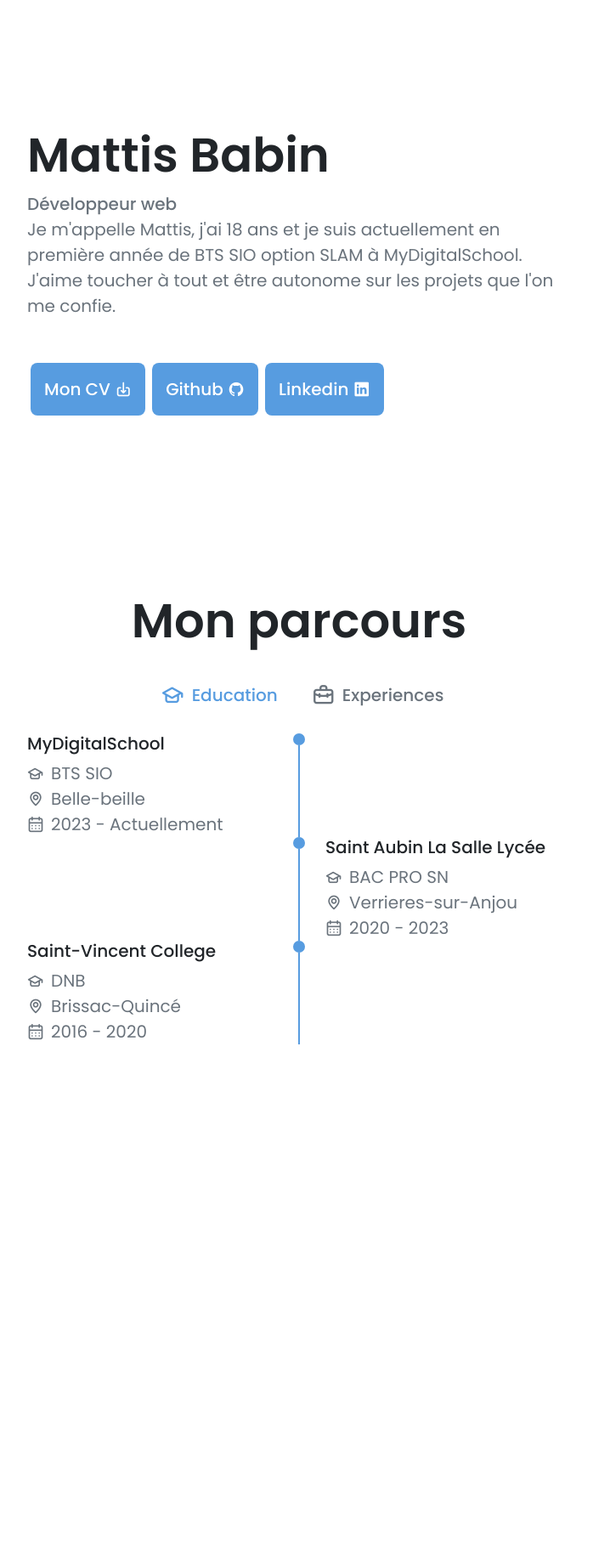
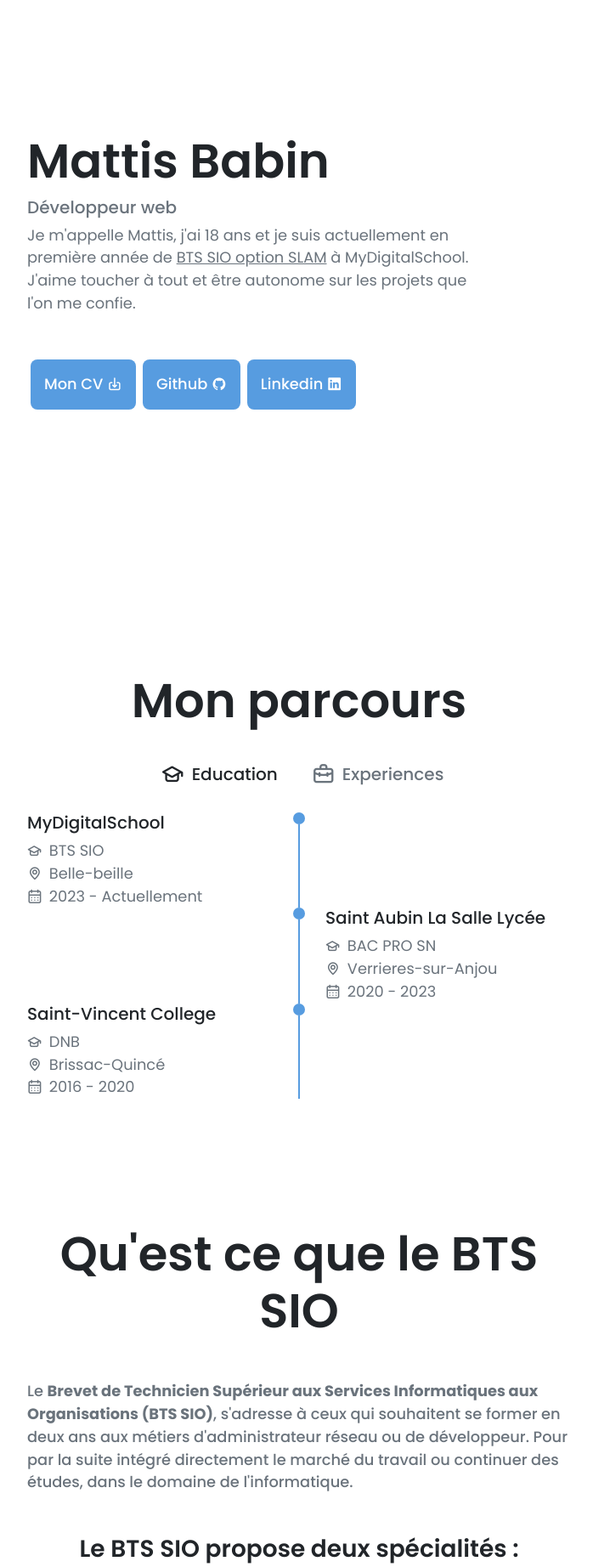
Before and after one commit to Mattisbbn/Portfolio, a PHP site: the page made by index.php in a window 1280 px wide. Shown: the part 78-1922 px from the top of the page at 85% size, without its empty margins (288-986 px from the left). Before the commit the page ends 1307 px from the top, so only its background shows below. Run offline with PHP 8.4, Linux system fonts and the light colour scheme.

Commit message:
Homepage + footer

```diff
--- a/index.php
+++ b/index.php
@@ -1,5 +1,5 @@
 <?php
-require_once 'view/partials/head.php';
-require_once 'view/partials/header.php';
+require_once 'view/partials/head.html';
+require_once 'view/partials/header.html';
 require_once 'controller/router.php';
-require_once 'view/partials/footer.php';
+require_once 'view/partials/footer.html';
--- a/public/script/journey.js
+++ b/public/script/journey.js
@@ -1,8 +1,10 @@
 const journeyButtons = document.querySelectorAll(".journeyButtons");
+const journeyContainers = document.querySelectorAll(".journeyContainers")
 
 journeyButtons.forEach((button, index) => {
     button.addEventListener("click", function () {
         changeJourneyButtonColor(index);
+        displayContainer(index)
     });
 });
 
@@ -13,4 +15,11 @@ function changeJourneyButtonColor(buttonId) {
 
     journeyButtons[buttonId].style.color = "#579CE0";
 }
-changeJourneyButtonColor(0);
+
+function displayContainer(index){
+    journeyContainers.forEach(container => {
+        container.classList.add("d-none")
+    });
+
+    journeyContainers[index].classList.remove("d-none")
+}
--- a/public/styles.css
+++ b/public/styles.css
@@ -1,7 +1,9 @@
 @import url('https://fonts.googleapis.com/css2?family=Poppins:ital,wght@0,100;0,200;0,300;0,400;0,500;0,600;0,700;0,800;0,900;1,100;1,200;1,300;1,400;1,500;1,600;1,700;1,800;1,900&display=swap');
 
 
-
+:root{
+    --main-color:  #579CE0;
+}
 
 *{
     font-family: "Poppins";
@@ -33,7 +35,7 @@ ul{
 }
 
 .bg-blue{
-    background-color: #579CE0;
+    background-color:  var(--main-color);
 }
 
 .text-white{
@@ -51,7 +53,7 @@ ul{
     transition: 0.2s color;
 }
 #logo:hover{
-    color: #579CE0;
+    color:  var(--main-color);
 }
 
 #navbar li{
@@ -61,7 +63,7 @@ ul{
 }
 
 #navbar li:hover{
-    color: #579CE0;
+    color:  var(--main-color);
 }
 
 #theme-button{
@@ -70,7 +72,7 @@ ul{
 }
 
 #theme-button:hover{
-    color: #579CE0;
+    color:  var(--main-color);
     transform: rotate(20deg);
 }
 
@@ -115,14 +117,36 @@ ul{
 .journey-line{
     width: 2px;
     height: calc(100% - 14px);
-    background-color: #579CE0;
+    background-color:  var(--main-color);
 }
 
 
 .dots{
     height: 14px;
     width: 14px;
-    background-color: #579CE0;
+    background-color: var(--main-color);
     border-radius: 50%;
 
 }
+
+
+.dynamic-paragraph{
+    font-size: calc(14px + 0.3vw);
+}
+
+#journey-section{
+    min-height: 100vh;
+}
+
+.journeyContainers > div{
+    display: grid;
+    grid-template-columns: 1fr max-content 1fr;
+}
+
+#footer-title{
+    margin-bottom: -10px;
+}
+
+footer{
+    background-color: #e2e6e9;
+}
--- a/view/home/home.php
+++ b/view/home/home.php
@@ -1,3 +1,4 @@
 <?php
-require_once "view/home/partials/landpage.php";
-require_once "view/home/partials/journey.php";
+require_once "view/home/partials/landpage.html";
+require_once "view/home/partials/journey.html";
+require_once "view/home/partials/formation.html";
--- /dev/null
+++ b/view/home/partials/formation.html
@@ -0,0 +1,36 @@
+<section class="col-11 col-md-10 col-lg-8 col-xl-6 d-flex justify-content-center h-100 align-items-center flex-column m-auto home-section ">
+
+    <h1 class="display-4 fw-semibold text-center mb-4">Qu'est ce que le BTS SIO</h1>
+    <p class="mt-4 mb-4 text-gray dynamic-paragraph fw-medium">Le <b> Brevet de Technicien Supérieur aux Services Informatiques aux Organisations (BTS SIO)</b>, s'adresse à ceux qui souhaitent se former en deux ans aux métiers d'administrateur réseau ou de développeur. Pour par la suite intégré directement le marché du travail ou continuer des études, dans le domaine de l'informatique.</p>
+
+
+    <h2 class=" fw-semibold fs-3 text-center mb-4 mt-4">Le BTS SIO propose deux spécialités :</h2>
+
+    <h5 class="mt-4 fw-semibold">L'option SISR</h5>
+
+    <p class="mt-4 mb-4 text-gray dynamic-paragraph">
+        Le BTS SIO option SISR <b>(Solutions d'Infrastructure, Systèmes et Réseaux)</b>,
+        forme des professionnels spécialisés dans la conception, la mise en place et la gestion des infrastructures informatiques
+        et des réseaux au sein des entreprises.
+        <br><br>
+        Les étudiants développent des compétences en administration des systèmes,
+        virtualisation, sécurité des réseaux, gestion des services réseau, et support technique.
+        <br><br>
+        Ce diplôme offre des débouchés
+        dans l'administration des systèmes et réseaux, la sécurité informatique, la gestion de parc informatique, ou encore le
+        déploiement de solutions réseau.
+    </p>
+    <h5 id="option-slam" class="mt-4 fw-semibold">L'option SLAM</h5>
+    <p class="mt-4 mb-4 text-gray dynamic-paragraph pb-4">
+        Le BTS SIO option SLAM <b> (Solutions Logicielles et Applications Métiers)</b>,
+         forme des professionnels capables de concevoir, développer et maintenir des solutions logicielles adaptées aux besoins
+         des entreprises.
+         <br><br>
+         Les étudiants acquièrent des compétences en développement d'applications, gestion de projet informatique,
+         bases de données, langages de programmation, sécurité des systèmes d'information, et technologies web.
+         <br><br>
+         Ce diplôme offre
+         des débouchés dans le développement d'applications, la gestion de projets informatiques, l'administration de systèmes et réseaux,
+         et le support technique
+     </p>
+</section>
--- /dev/null
+++ b/view/home/partials/journey.html
@@ -0,0 +1,217 @@
+<section id="journey-section" class="col-11 col-md-8 col-lg-6 d-flex justify-content-center h-100 align-items-center flex-column m-auto home-section ">
+    <h1 class="display-4 fw-semibold">Mon parcours</h1>
+
+
+    <div class="d-flex dynamic-paragraph">
+
+        <div class="d-flex align-items-center p-3 journeyButtons">
+            <i class="uil uil-graduation-cap fs-3 p-2"></i>
+            <h5>Education</h5>
+        </div>
+
+        <div class="d-flex text-gray dynamic-paragraph align-items-center p-3 journeyButtons">
+            <i class="uil uil-briefcase-alt fs-3 p-2"></i>
+            <h5>Experiences</h5>
+        </div>
+    </div>
+
+    <div class="col-12 d-flex flex-column journeyContainers" >
+
+        <div class=" justify-content-between">
+            <div class=" d-flex flex-column align">
+                <h5 class="mb-2 d-flex">MyDigitalSchool</h5>
+                <div class="d-flex text-gray dynamic-paragraph">
+                    <i class="uil uil-graduation-cap me-2"></i>
+                    <p> BTS SIO</p>
+                </div>
+                <div class="d-flex text-gray dynamic-paragraph fs-sm-1">
+                    <i class="uil uil-map-marker me-2"></i>
+                    <p> Belle-beille</p>
+                </div>
+                <div class="d-flex text-gray dynamic-paragraph">
+                    <i class="uil uil-calendar-alt me-2"></i>
+                    <p> 2023 - Actuellement</p>
+                </div>
+
+            </div>
+            <div class="middle-journey-line ms-4 me-4 d-flex justify-content-center align-items-center flex-column">
+                <span class="dots"></span>
+                <span class="journey-line"></span>
+            </div>
+            <div class="">
+
+            </div>
+        </div>
+
+
+        <div class="justify-content-between">
+
+            <div class="">
+
+               </div>
+            <div class="middle-journey-line ms-4 me-4 d-flex justify-content-center align-items-center flex-column ">
+                <span class="dots"></span>
+                <span class="journey-line"></span>
+            </div>
+            <div class="">
+                <h5 class="mb-2">Saint Aubin La Salle Lycée</h5>
+                <div class="d-flex text-gray dynamic-paragraph">
+                    <i class="uil uil-graduation-cap me-2"></i>
+                    <p> BAC PRO SN</p>
+                </div>
+                <div class="d-flex text-gray dynamic-paragraph">
+                    <i class="uil uil-map-marker me-2"></i>
+                    <p> Verrieres-sur-Anjou</p>
+                </div>
+                <div class="d-flex text-gray dynamic-paragraph">
+                    <i class="uil uil-calendar-alt me-2"></i>
+                    <p> 2020 - 2023</p>
+                </div>
+
+            </div>
+        </div>
+
+        <div class="justify-content-between">
+            <div class="">
+                <h5 class="mb-2">Saint-Vincent College</h5>
+                <div class="d-flex text-gray dynamic-paragraph">
+                    <i class="uil uil-graduation-cap me-2"></i>
+                    <p> DNB</p>
+                </div>
+                <div class="d-flex text-gray dynamic-paragraph">
+                    <i class="uil uil-map-marker me-2"></i>
+                    <p> Brissac-Quincé</p>
+                </div>
+                <div class="d-flex text-gray dynamic-paragraph">
+                    <i class="uil uil-calendar-alt me-2"></i>
+                    <p> 2016 - 2020</p>
+                </div>
+
+            </div>
+            <div class="middle-journey-line ms-4 me-4 d-flex justify-content-center align-items-center flex-column ">
+                <span class="dots"></span>
+                <span class="journey-line"></span>
+            </div>
+            <div class="">
+
+            </div>
+        </div>
+    </div>
+
+
+
+
+    <div class="col-12 flex-column d-none journeyContainers" >
+
+        <div class="justify-content-between">
+            <div class=" d-flex flex-column align">
+                <h5 class="mb-2 d-flex">Akoufen</h5>
+                <div class="d-flex text-gray dynamic-paragraph">
+                    <i class="uil uil-briefcase-alt me-2"></i>
+                    <p> Alternance</p>
+                </div>
+                <div class="d-flex text-gray dynamic-paragraph fs-sm-1">
+                    <i class="uil uil-map-marker me-2"></i>
+                    <p> Brissac-Quincé</p>
+                </div>
+                <div class="d-flex text-gray dynamic-paragraph">
+                    <i class="uil uil-calendar-alt me-2"></i>
+                    <p> 2024 - Actuellement</p>
+                </div>
+
+            </div>
+            <div class="middle-journey-line ms-4 me-4 d-flex justify-content-center align-items-center flex-column">
+                <span class="dots"></span>
+                <span class="journey-line"></span>
+            </div>
+            <div class="">
+
+            </div>
+        </div>
+
+
+        <div class="justify-content-between">
+
+            <div class="">
+
+               </div>
+            <div class="middle-journey-line ms-4 me-4 d-flex justify-content-center align-items-center flex-column ">
+                <span class="dots"></span>
+                <span class="journey-line"></span>
+            </div>
+            <div class="">
+                <h5 class="mb-2">MyMicro</h5>
+                <div class="d-flex text-gray dynamic-paragraph">
+                    <i class="uil uil uil-briefcase-alt me-2 me-2"></i>
+                    <p> Alternance</p>
+                </div>
+                <div class="d-flex text-gray dynamic-paragraph">
+                    <i class="uil uil-map-marker me-2"></i>
+                    <p> Thouarcé et Angers</p>
+                </div>
+                <div class="d-flex text-gray dynamic-paragraph">
+                    <i class="uil uil-calendar-alt me-2"></i>
+                    <p> Septembre 2023</p>
+                </div>
+
+            </div>
+        </div>
+
+        <div class="justify-content-between">
+            <div class="">
+                <h5 class="mb-2">Electroniques Services</h5>
+                <div class="d-flex text-gray dynamic-paragraph">
+                    <i class="uil uil uil-briefcase-alt me-2 me-2"></i>
+                    <p> Stage</p>
+                </div>
+                <div class="d-flex text-gray dynamic-paragraph">
+                    <i class="uil uil-map-marker me-2"></i>
+                    <p> St-Melaine-sur-Aubance</p>
+                </div>
+                <div class="d-flex text-gray dynamic-paragraph">
+                    <i class="uil uil-calendar-alt me-2"></i>
+                    <p> Novembre 2022 - Janvier 2023 / Mai 2022</p>
+                </div>
+
+            </div>
+            <div class="middle-journey-line ms-4 me-4 d-flex justify-content-center align-items-center flex-column ">
+                <span class="dots"></span>
+                <span class="journey-line"></span>
+            </div>
+            <div class="">
+
+            </div>
+        </div>
+        <div class="justify-content-between">
+
+            <div class="">
+
+               </div>
+            <div class="middle-journey-line ms-4 me-4 d-flex justify-content-center align-items-center flex-column ">
+                <span class="dots"></span>
+                <span class="journey-line"></span>
+            </div>
+            <div class="">
+                <h5 class="mb-2">Pulstat Dimension K</h5>
+                <div class="d-flex text-gray dynamic-paragraph">
+                    <i class="uil uil uil-briefcase-alt me-2 me-2"></i>
+                    <p> Stage</p>
+                </div>
+                <div class="d-flex text-gray dynamic-paragraph">
+                    <i class="uil uil-map-marker me-2"></i>
+                    <p> Les ponts-de-Cé</p>
+                </div>
+                <div class="d-flex text-gray dynamic-paragraph">
+                    <i class="uil uil-calendar-alt me-2"></i>
+                    <p> Juin 2021</p>
+                </div>
+
+            </div>
+        </div>
+
+
+
+    </div>
+</section>
+
+<script src="public/script/journey.js"></script>
--- a/view/home/partials/journey.php
+++ /dev/null
@@ -1,107 +0,0 @@
-<section class="col-11 col-md-8 col-lg-6 d-flex justify-content-center align-items-center flex-column m-auto home-section ">
-    <h1 class="display-4 fw-semibold">Mon parcours</h1>
-
-
-    <div class="d-flex fs-5">
-
-        <div class="d-flex align-items-center p-3 journeyButtons">
-            <i class="uil uil-graduation-cap fs-3 p-2"></i>
-            <h5>Education</h5>
-        </div>
-
-        <div class="d-flex text-gray fs-5 align-items-center p-3 journeyButtons">
-            <i class="uil uil-briefcase-alt fs-3 p-2"></i>
-            <h5>Experiences</h5>
-        </div>
-    </div>
-
-    <div class="col-12 d-flex flex-column " >
-
-
-        <div class="d-flex justify-content-between">
-            <div class="w-50 d-flex flex-column">
-                <h5 class="mb-2 d-flex">MyDigitalSchool</h5>
-                <div class="d-flex text-gray fs-5">
-                    <i class="uil uil-graduation-cap me-2"></i>
-                    <p> BTS SIO</p>
-                </div>
-                <div class="d-flex text-gray fs-5 fs-sm-1">
-                    <i class="uil uil-map-marker me-2"></i>
-                    <p> Belle-beille</p>
-                </div>
-                <div class="d-flex text-gray fs-5">
-                    <i class="uil uil-calendar-alt me-2"></i>
-                    <p> 2023 - Actuellement</p>
-                </div>
-
-            </div>
-            <div class="middle-journey-line ms-4 me-4 d-flex justify-content-center align-items-center flex-column">
-                <span class="dots"></span>
-                <span class="journey-line"></span>
-            </div>
-            <div class="w-50">
-
-            </div>
-        </div>
-
-
-        <div class="d-flex justify-content-between">
-
-            <div class="w-50">
-
-               </div>
-            <div class="middle-journey-line ms-4 me-4 d-flex justify-content-center align-items-center flex-column ">
-                <span class="dots"></span>
-                <span class="journey-line"></span>
-            </div>
-            <div class="w-50">
-                <h5 class="mb-2">Saint Aubin La Salle Lycée</h5>
-                <div class="d-flex text-gray fs-5">
-                    <i class="uil uil-graduation-cap me-2"></i>
-                    <p> BAC PRO SN</p>
-                </div>
-                <div class="d-flex text-gray fs-5">
-                    <i class="uil uil-map-marker me-2"></i>
-                    <p> Verrieres-sur-Anjou</p>
-                </div>
-                <div class="d-flex text-gray fs-5">
-                    <i class="uil uil-calendar-alt me-2"></i>
-                    <p> 2020 - 2023</p>
-                </div>
-
-            </div>
-        </div>
-
-        <div class="d-flex justify-content-between">
-            <div class="w-50">
-                <h5 class="mb-2">Saint-Vincent College</h5>
-                <div class="d-flex text-gray fs-5"">
-                    <i class="uil uil-graduation-cap me-2"></i>
-                    <p> DNB</p>
-                </div>
-                <div class="d-flex text-gray fs-5">
-                    <i class="uil uil-map-marker me-2"></i>
-                    <p> Brissac-Quincé</p>
-                </div>
-                <div class="d-flex text-gray fs-5">
-                    <i class="uil uil-calendar-alt me-2"></i>
-                    <p> 2016 - 2020</p>
-                </div>
-
-            </div>
-            <div class="middle-journey-line ms-4 me-4 d-flex justify-content-center align-items-center flex-column ">
-                <span class="dots"></span>
-                <span class="journey-line"></span>
-            </div>
-            <div class="w-50">
-
-            </div>
-        </div>
-
-
-
-    </div>
-
-</section>
-
-<script src="public/script/journey.js"></script>
--- /dev/null
+++ b/view/home/partials/landpage.html
@@ -0,0 +1,24 @@
+<section id="landpage" class="col-10 col-md-8 col-lg-6 d-flex justify-content-center align-items-center m-auto home-section">
+
+    <div>
+        <h1 class="display-4 fw-semibold">Mattis Babin</h1>
+        <h5 class="text-gray fw-medium ">Développeur web</h5>
+
+        <p class="text-gray mb-5 mt-2 dynamic-text dynamic-paragraph col-12 col-md-10">
+            Je m'appelle Mattis, j'ai 18 ans et je suis actuellement en première année de
+            <a class="" href="#option-slam" > <u>BTS SIO option SLAM</u> </a>
+            à MyDigitalSchool. J'aime toucher à tout et être autonome sur les projets que l'on me confie.
+        </p>
+
+        <div class="d-flex flex-wrap">
+            <a class="text-white fw-medium dynamic-paragraph bg-blue p-3 m-1 rounded-3 land-icons" target="_blank" href="">Mon CV <i class="uil uil-download-alt"></i></a>
+            <a class="text-white fw-medium dynamic-paragraph bg-blue p-3 m-1 rounded-3 land-icons" target="_blank" href="https://github.com/Mattisbbn">Github <i class="uil uil-github"></i></a>
+            <a class="text-white fw-medium dynamic-paragraph bg-blue p-3 m-1 rounded-3 land-icons" target="_blank" href="https://www.linkedin.com/in/mattisbbn/">Linkedin <i class="uil uil-linkedin"></i></a>
+        </div>
+    </div>
+
+
+
+
+
+</section>
--- a/view/home/partials/landpage.php
+++ /dev/null
@@ -1,24 +0,0 @@
-<section id="landpage" class="col-10 col-md-8 col-lg-6 d-flex justify-content-center align-items-center m-auto home-section">
-
-    <div>
-        <h1 class="display-4 fw-semibold">Mattis Babin</h1>
-        <p class="text-gray fw-medium fs-5">Développeur web</p>
-
-        <p class="text-gray mb-5 fs-5 fs-lg-1">
-            Je m'appelle Mattis, j'ai 18 ans et je suis actuellement en première année de
-            <a href="https://www.onisep.fr/ressources/univers-formation/formations/post-bac/bts-services-informatiques-aux-organisations-option-b-solutions-logicielles-et-applications-metiers" >BTS SIO option SLAM </a>
-            à MyDigitalSchool. J'aime toucher à tout et être autonome sur les projets que l'on me confie.
-        </p>
-
-        <div class="d-flex flex-wrap">
-            <a class="text-white fw-medium fs-5 bg-blue p-3 m-1 rounded-3 land-icons" target="_blank" href="">Mon CV <i class="uil uil-download-alt"></i></a>
-            <a class="text-white fw-medium fs-5 bg-blue p-3 m-1 rounded-3 land-icons" target="_blank" href="https://github.com/Mattisbbn">Github <i class="uil uil-github"></i></a>
-            <a class="text-white fw-medium fs-5 bg-blue p-3 m-1 rounded-3 land-icons" target="_blank" href="https://www.linkedin.com/in/mattisbbn/">Linkedin <i class="uil uil-linkedin"></i></a>
-        </div>
-    </div>
-
-
-
-
-
-</section>
--- /dev/null
+++ b/view/partials/footer.html
@@ -0,0 +1,9 @@
+<footer class="p-4">
+        <h1 id="footer-title" class="text-center fw-semibold">Mattis Babin</h1>
+        <p class="text-center  fs-5">Développeur web</p>
+        <div class="d-flex justify-content-center fs-3">
+            <i class="uil uil-linkedin"></i>
+            <i class="uil uil-github"></i>
+        </div>
+</footer>
+</html>
--- a/view/partials/footer.php
+++ /dev/null
@@ -1 +0,0 @@
-</html>
```
Also changed, not shown: view/home/partials/formation.php (deleted), view/partials/head.html (renamed from view/partials/head.php), view/partials/header.html (renamed from view/partials/header.php).
